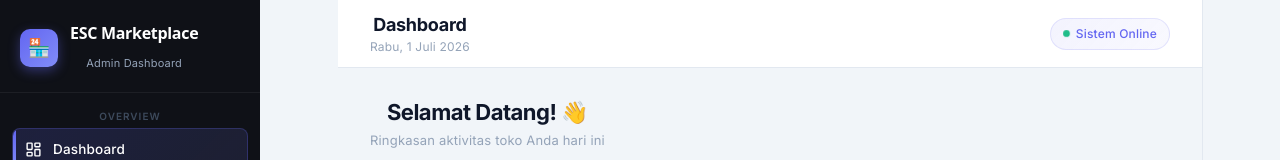
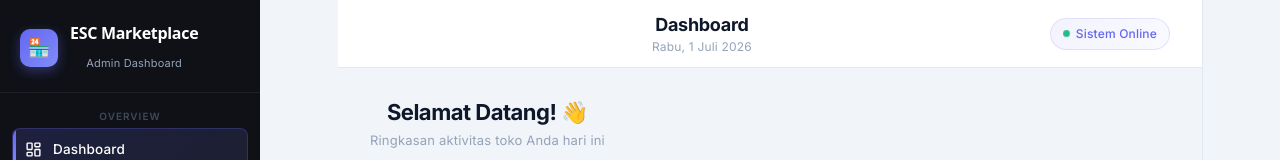
Before and after one commit to escmarketplace10/marketplace, a React (Vite) app in the folder admin/: page /dashboard in a window 1280 px wide. Shown: the top 160 px of the page. Built offline with nearby package versions, Linux system fonts and the light colour scheme; no server answers; sample sign-in values are in the browser's storage.

Commit message:
Fix header text truncation layout issue

```diff
--- a/admin/src/App.css
+++ b/admin/src/App.css
@@ -228,11 +228,11 @@ body {
   backdrop-filter: blur(8px);
 }
 
-.navbar-left { display: flex; flex-direction: column; }
-.navbar-title { font-size: 18px; font-weight: 700; color: var(--text-primary); letter-spacing: -0.3px; }
-.navbar-subtitle { font-size: 12px; color: var(--text-muted); }
+.navbar-left { display: flex; flex-direction: column; min-width: 0; flex: 1; margin-right: 16px; }
+.navbar-title { font-size: 18px; font-weight: 700; color: var(--text-primary); letter-spacing: -0.3px; white-space: nowrap; overflow: hidden; text-overflow: ellipsis; }
+.navbar-subtitle { font-size: 12px; color: var(--text-muted); white-space: nowrap; overflow: hidden; text-overflow: ellipsis; }
 
-.navbar-right { display: flex; align-items: center; gap: 12px; }
+.navbar-right { display: flex; align-items: center; gap: 12px; flex-shrink: 0; }
 
 .navbar-badge {
   display: flex;
```
